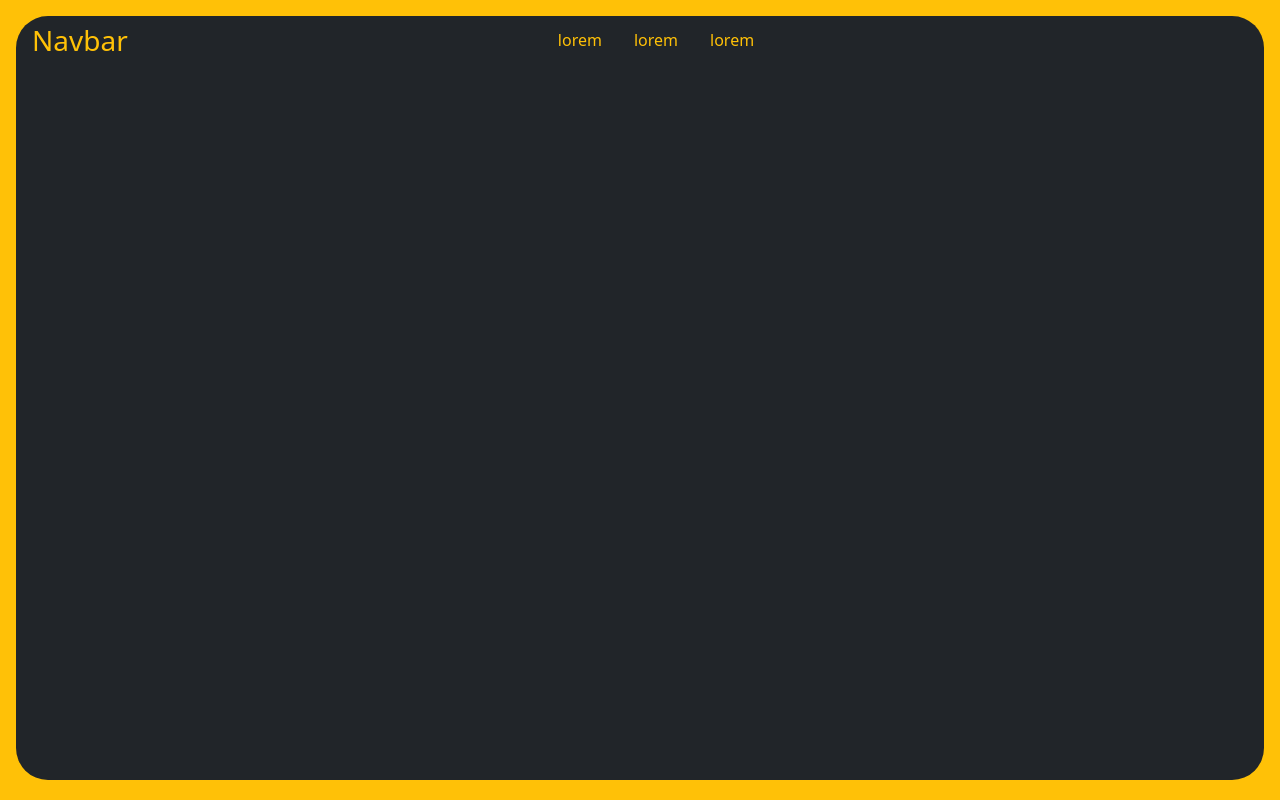
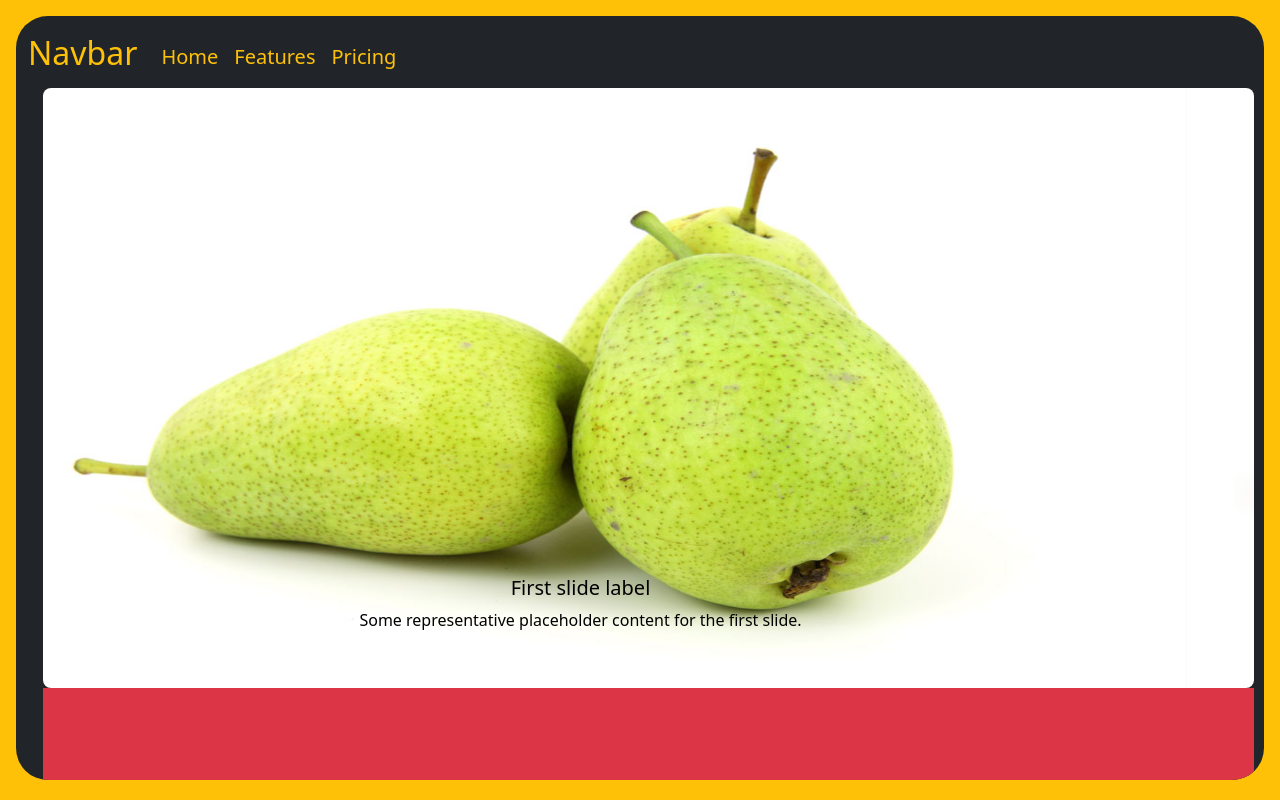
Before and after one commit to nicohub911/port__Bootstrap, a plain HTML site: page index.html in a window 1280 px wide. Drawn offline with nearby package versions, Linux system fonts and the light colour scheme.

Commit message:
añadi un carusel de frutas y termine de hacer el nav

```diff
--- a/index.html
+++ b/index.html
@@ -1,31 +1,79 @@
 <!DOCTYPE html>
 <html lang="es">
+
 <head>
     <meta charset="UTF-8">
     <meta name="viewport" content="width=device-width, initial-scale=1.0">
-        <link href="https://cdn.jsdelivr.net/npm/bootstrap@5.3.2/dist/css/bootstrap.min.css" rel="stylesheet" integrity="sha384-T3c6CoIi6uLrA9TneNEoa7RxnatzjcDSCmG1MXxSR1GAsXEV/Dwwykc2MPK8M2HN" crossorigin="anonymous">
+    <link href="https://cdn.jsdelivr.net/npm/bootstrap@5.3.2/dist/css/bootstrap.min.css" rel="stylesheet"
+        integrity="sha384-T3c6CoIi6uLrA9TneNEoa7RxnatzjcDSCmG1MXxSR1GAsXEV/Dwwykc2MPK8M2HN" crossorigin="anonymous">
     <title>Document</title>
 </head>
 
 <body class="p-3 d-flex justify-content-center align-items-center bg-warning">
     <main class="bg-dark rounded-5 overflow-hidden w-100">
-            <nav class="navbar navbar-expand position-fixed w-100 bg-transparent px-1">
-                <div class="container-fluid position-relative" id="navbarSupportedContent">
-                    <a class="navbar-brand position-absolute text-warning fs-3" href="#">Navbar</a>
-                    <div class="d-flex justify-content-center align-items-center w-100">
-                        <ul class="navbar-nav fs-6 text-warning">
-                            <li class="nav-item mx-3 my-1">lorem</li>
-                            <li class="nav-item mx-3 my-1">lorem</li>
-                            <li class="nav-item mx-3 my-1">lorem</li>
+        <nav class="navbar navbar-expand-lg position-fixed w-100 bg-transparent pe-5 z-3">
+            <div class="container-fluid">
+                <a class="navbar-brand text-warning fs-2" href="#">Navbar</a>
+                <button class="navbar-toggler bg-warning" type="button" data-bs-toggle="collapse"
+                    data-bs-target="#navbarNav" aria-controls="navbarNav" aria-expanded="false"
+                    aria-label="Toggle navigation">
+                    <span class="navbar-toggler-icon"></span>
+                </button>
+                <div class="collapse navbar-collapse" id="navbarNav">
+                    <ul class="navbar-nav">
+                        <li class="nav-item">
+                            <a class="nav-link text-warning fs-5 mt-2" aria-current="page" href="#">Home</a>
+                        </li>
+                        <li class="nav-item">
+                            <a class="nav-link text-warning fs-5 mt-2" href="#">Features</a>
+                        </li>
+                        <li class="nav-item">
+                            <a class="nav-link text-warning fs-5 mt-2" href="#">Pricing</a>
+                        </li>
                     </ul>
                 </div>
             </div>
         </nav>
-            <div class="container-fluid overflow-y-scroll" style="height: calc(100vh - 36px);">
+
+
+        <div class="container-fluid overflow-y-scroll pt-5" style="height: calc(100vh - 36px); margin-right: -15px; padding-right: 25px;">
+
+            <div id="carouselExampleSlidesOnly" class="carousel carousel-dark slide mt-4 rounded-3 overflow-hidden" data-bs-ride="carousel">
+                <div class="carousel-inner">
+                    <div class="carousel-item active">
+                        <img src="./img/pera.jpg" class="d-block w-100" alt="..." style="max-height: 75vh;">
+                        <div class="carousel-caption d-none d-md-block">
+                            <h5>First slide label</h5>
+                            <p>Some representative placeholder content for the first slide.</p>
+                        </div>
+                    </div>
+                    <div class="carousel-item">
+                        <img src="./img/naranja.jpg" class="d-block w-100" alt="..." style="max-height: 75vh;">
+                        <div class="carousel-caption d-none d-md-block">
+                            <h5>First slide label</h5>
+                            <p>Some representative placeholder content for the first slide.</p>
+                        </div>
+                    </div>
+                    <div class="carousel-item">
+                        <img src="./img/manzana.jpg" class="d-block w-100" alt="..." style="max-height: 75vh;">
+                        <div class="carousel-caption d-none d-md-block">
+                            <h5>First slide label</h5>
+                            <p>Some representative placeholder content for the first slide.</p>
+                        </div>
+                    </div>
+                </div>
+            </div>
+
+            <div class="bg-danger" style="height: 100vh;"></div>
 
         </div>
     </main>
-        <script src="https://cdn.jsdelivr.net/npm/@popperjs/core@2.11.8/dist/umd/popper.min.js" integrity="sha384-I7E8VVD/ismYTF4hNIPjVp/Zjvgyol6VFvRkX/vR+Vc4jQkC+hVqc2pM8ODewa9r" crossorigin="anonymous"></script>
-        <script src="https://cdn.jsdelivr.net/npm/bootstrap@5.3.2/dist/js/bootstrap.min.js" integrity="sha384-BBtl+eGJRgqQAUMxJ7pMwbEyER4l1g+O15P+16Ep7Q9Q+zqX6gSbd85u4mG4QzX+" crossorigin="anonymous"></script>
+    <script src="https://cdn.jsdelivr.net/npm/@popperjs/core@2.11.8/dist/umd/popper.min.js"
+        integrity="sha384-I7E8VVD/ismYTF4hNIPjVp/Zjvgyol6VFvRkX/vR+Vc4jQkC+hVqc2pM8ODewa9r"
+        crossorigin="anonymous"></script>
+    <script src="https://cdn.jsdelivr.net/npm/bootstrap@5.3.2/dist/js/bootstrap.min.js"
+        integrity="sha384-BBtl+eGJRgqQAUMxJ7pMwbEyER4l1g+O15P+16Ep7Q9Q+zqX6gSbd85u4mG4QzX+"
+        crossorigin="anonymous"></script>
 </body>
+
 </html>
```
Also changed, not shown: img/manzana.jpg (added), img/naranja.jpg (added), img/pera.jpg (added). Lines whose indentation alone changed are shown as unchanged.
